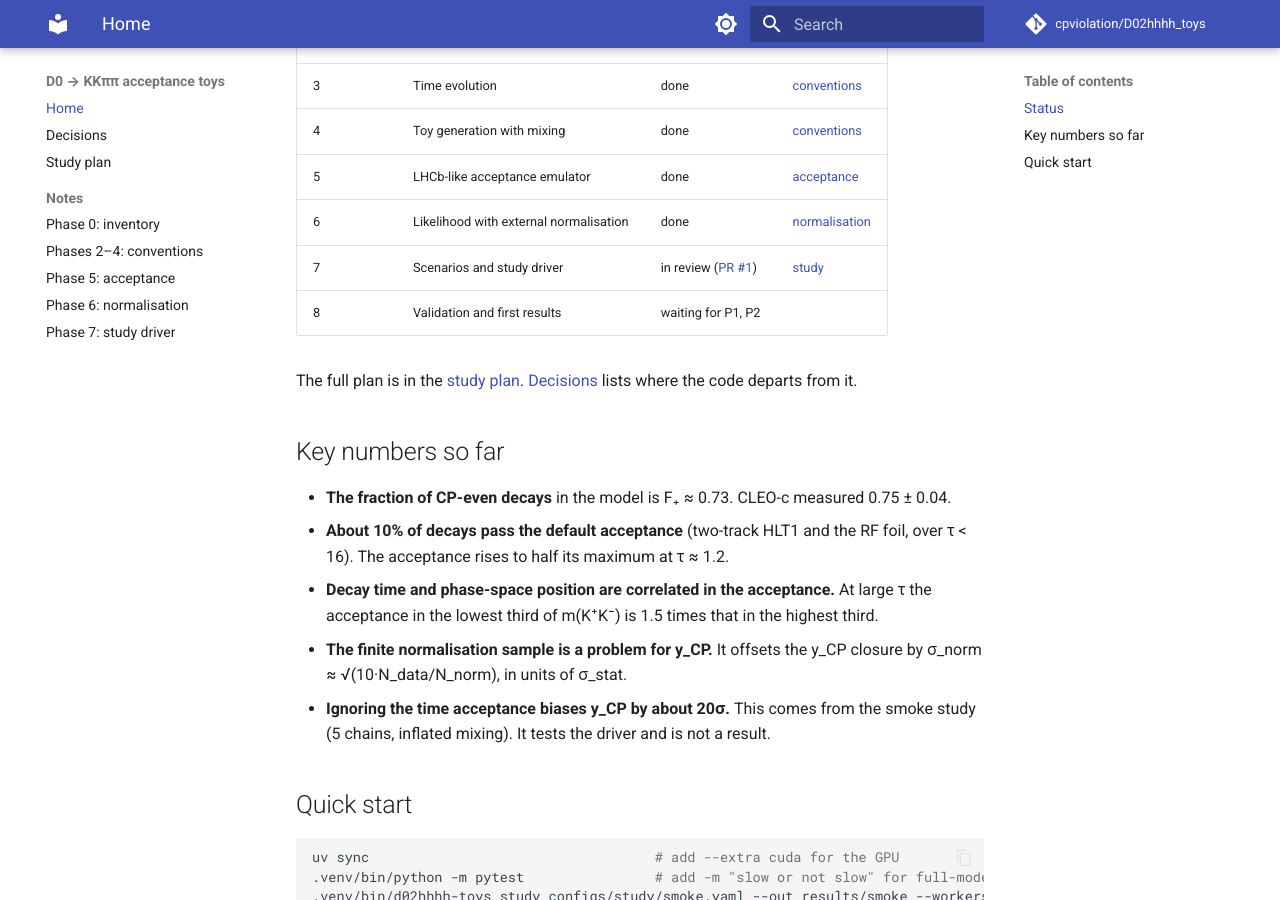
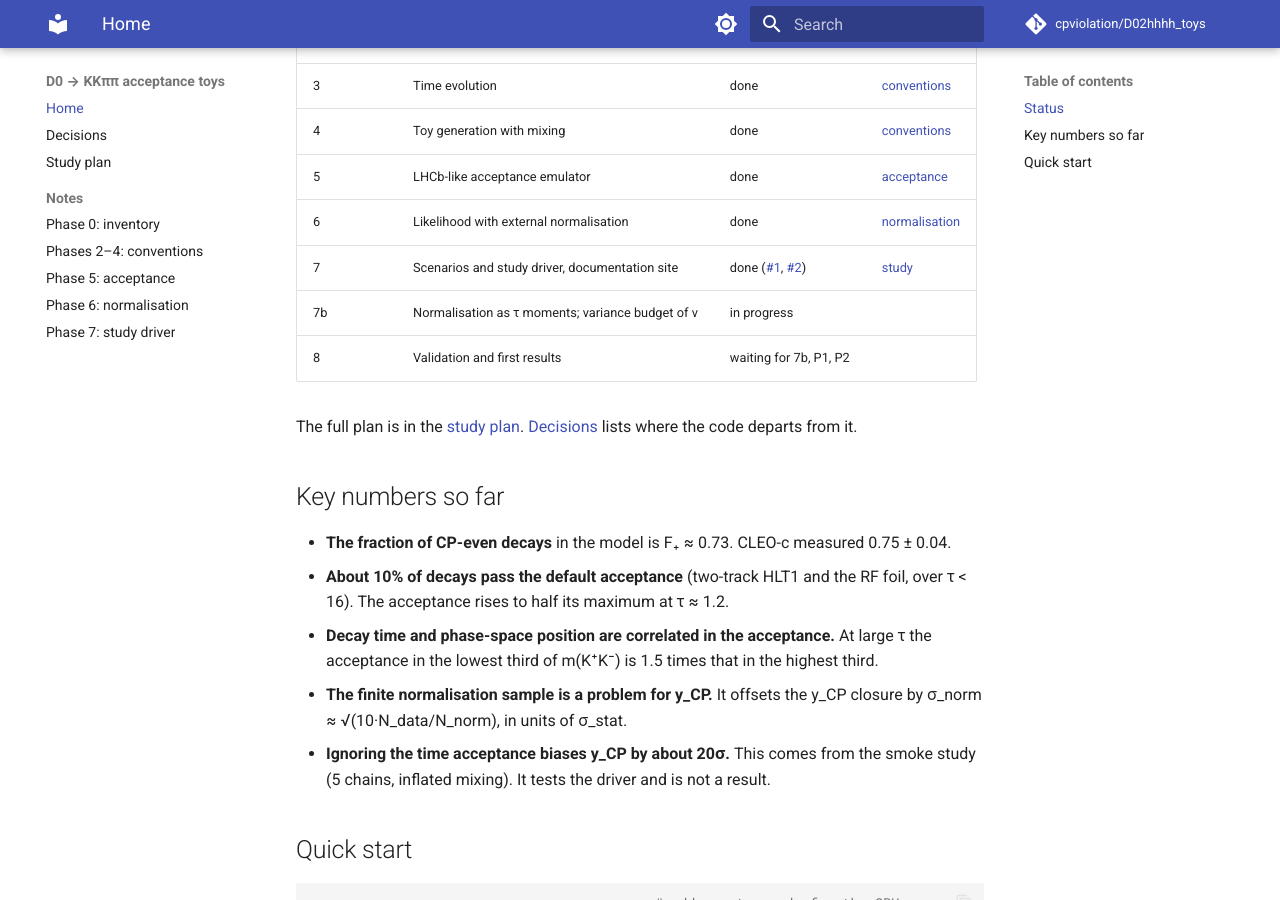
Before and after one commit to cpviolation/D02hhhh_toys, an MkDocs documentation site: the page built from docs/index.md, in a window 1280 px wide and 900 px high, scrolled down 658 px. Built offline with MkDocs 1.6.1 and Material for MkDocs 9.7.7, drawn with Linux system fonts in a browser that asks for light colours; comment, search, counter and statistics services are not loaded.

Commit message:
Status: Phase 7 done, moment reduction next
Co-Authored-By: Claude Opus 5.5 <noreply@anthropic.com>

```diff
--- a/docs/index.md
+++ b/docs/index.md
@@ -23,8 +23,9 @@ The amplitude model is the AmpGen model of JHEP 02 (2019) 126, taken from
 | 4 | Toy generation with mixing | done | [conventions](notes/conventions.md) |
 | 5 | LHCb-like acceptance emulator | done | [acceptance](notes/acceptance.md) |
 | 6 | Likelihood with external normalisation | done | [normalisation](notes/normalisation.md) |
-| 7 | Scenarios and study driver | in review ([PR #1](https://github.com/cpviolation/D02hhhh_toys/pull/1)) | [study](notes/study.md) |
-| 8 | Validation and first results | waiting for P1, P2 | |
+| 7 | Scenarios and study driver, documentation site | done ([#1](https://github.com/cpviolation/D02hhhh_toys/pull/1), [#2](https://github.com/cpviolation/D02hhhh_toys/pull/2)) | [study](notes/study.md) |
+| 7b | Normalisation as τ moments; variance budget of v | in progress | |
+| 8 | Validation and first results | waiting for 7b, P1, P2 | |
 
 The full plan is in the [study plan](TOY_STUDY_PLAN.md).
 [Decisions](decisions.md) lists where the code departs from it.
```
